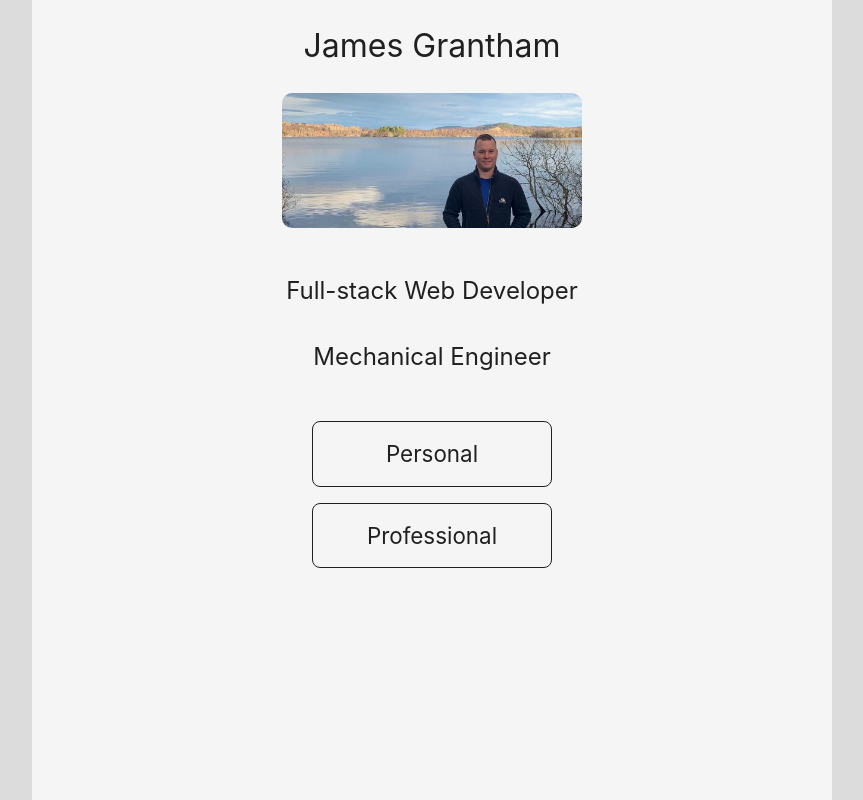
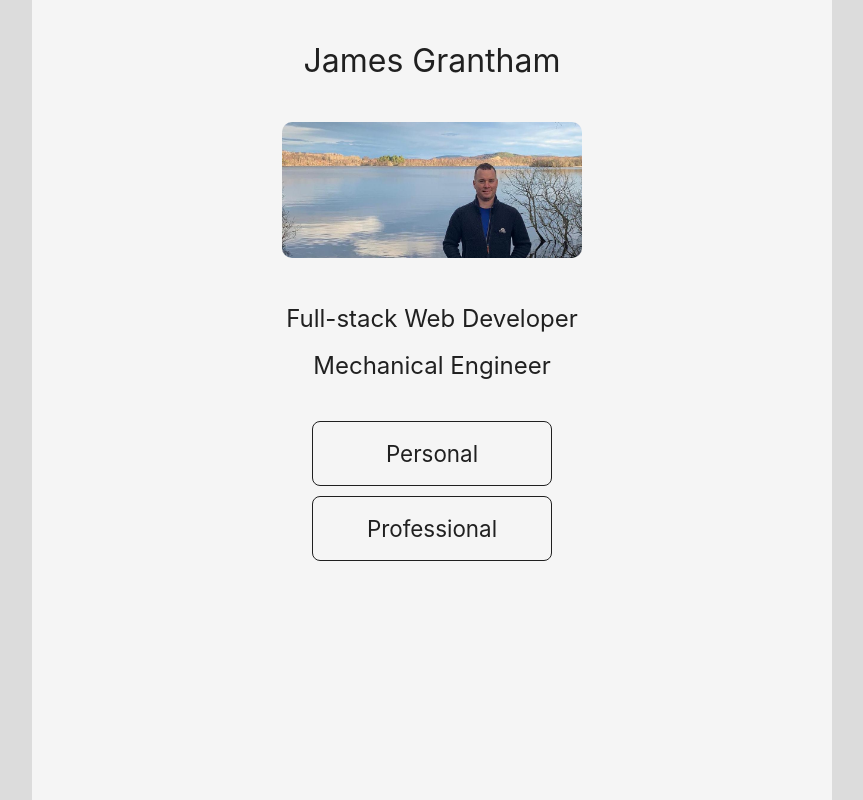
Before and after one commit to jrgrantham/james-grantham, a React (Create React App) app: page / in a window 1280 px wide. Shown: the whole page, without its empty margins (208-1071 px from the left). Built offline with nearby package versions, Linux system fonts and the light colour scheme.

Commit message:
Landing page styling

```diff
--- a/src/App.js
+++ b/src/App.js
@@ -45,4 +45,8 @@ const StyledApp = styled.div`
   text-align: center;
   // --------
   // border: 2px solid blue;
+
+  h1, h2, h3, h4, h5, p, a {
+    color: ${color}
+  }
 `;
--- a/src/views/Landing.jsx
+++ b/src/views/Landing.jsx
@@ -12,35 +12,31 @@ export default function Landing() {
   return (
     <Position>
       <LandingStyle>
-        <div>
-          <h2>James Grantham</h2>
-        </div>
+        <h2>James Grantham</h2>
         <div>
           <img src={james} alt="" />
         </div>
-        <div>
+        <Career>
           <h4>Full-stack Web Developer</h4>
           <h4>Mechanical Engineer</h4>
-        </div>
-        <div style={{ display: "flex", flexDirection: "column" }}>
+        </Career>
+        <Buttons>
           <Link to="/personal/phonenumbers">
             <h5>Personal</h5>
           </Link>
           <Link to="/professional">
             <h5>Professional</h5>
           </Link>
-        </div>
+        </Buttons>
       </LandingStyle>
     </Position>
   );
 }
 
 const Position = styled.div`
-  // --------
-  // border: 3px solid blue;
-
   display: flex
   flex-direction: column
+
   @media (min-height: 850px) {
     min-height: 100vh
     justify-content: center
@@ -53,28 +49,27 @@ const LandingStyle = styled.div`
   flex-direction: column;
   justify-content: space-evenly;
   align-items: center;
-  // --------
-  // border: 1px solid red;
 
   img {
     width: 300px
     border-radius: 10px
   }
+`;
 
-  h2 {
-    color: ${color}
-    // --------
-    // border: 1px solid red
-  }
+const Career = styled.div`
+  display: flex
+  flex-direction: column
+  justify-content: space-between
+  height: 80px
+`;
 
-  h4 {
-    color: ${color}
-    padding: 1rem 0
-  }
+const Buttons = styled.div`
+  display: flex
+  flex-direction: column
+  justify-content: space-between
+  height: 140px
 
   h5 {
-    color: ${color}
-    margin: 0.5rem 0
     padding: 1rem 0
     font-size: 1.4rem
     min-width: 15rem
--- a/src/views/Professional.jsx
+++ b/src/views/Professional.jsx
@@ -4,11 +4,9 @@ import styled from "styled-components";
 
 import { appColor, backgroundColor, color } from "./styling";
 
-// import Footer from '../components/Footer'
 import { career } from "../data/career";
 import { experience } from "../data/experience";
 import { web } from "../data/web";
-import Footer from "../components/Footer";
 
 export default function Professional() {
   const [content, setContent] = useState(experience);
```
